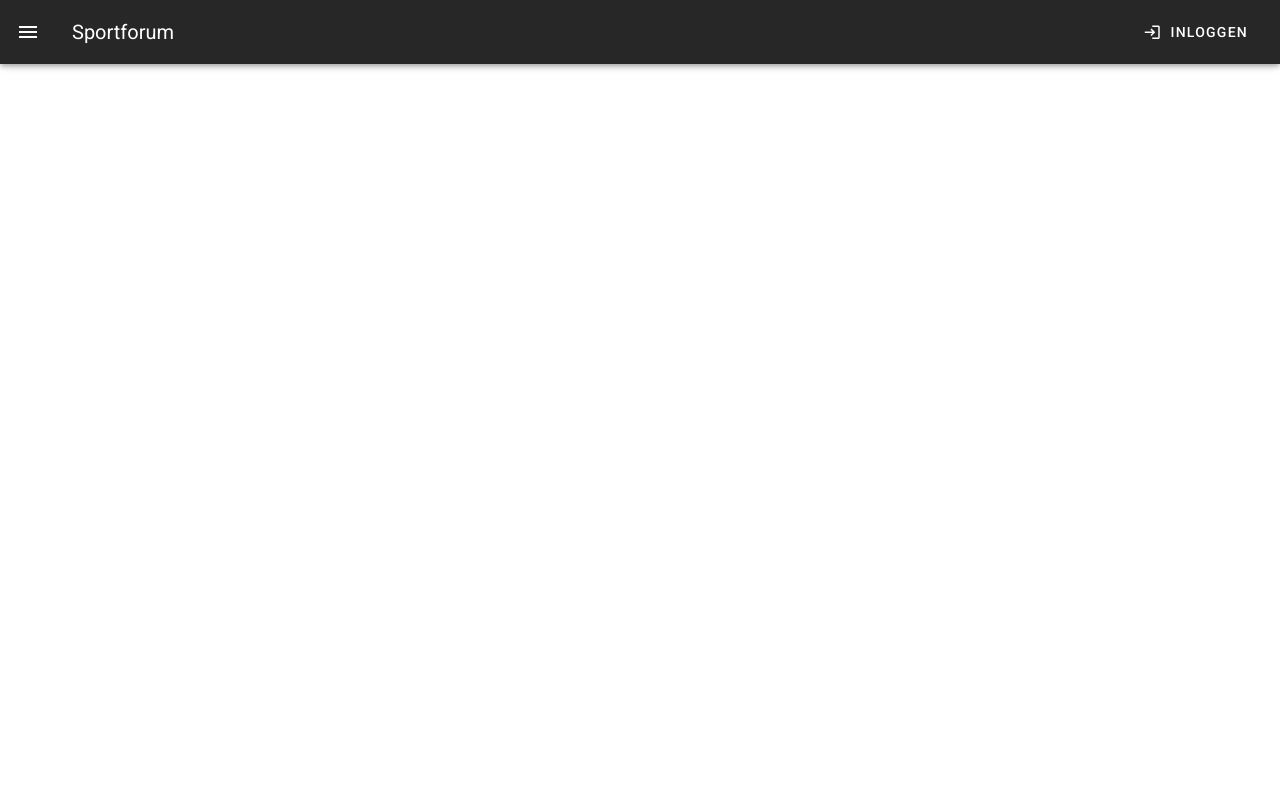
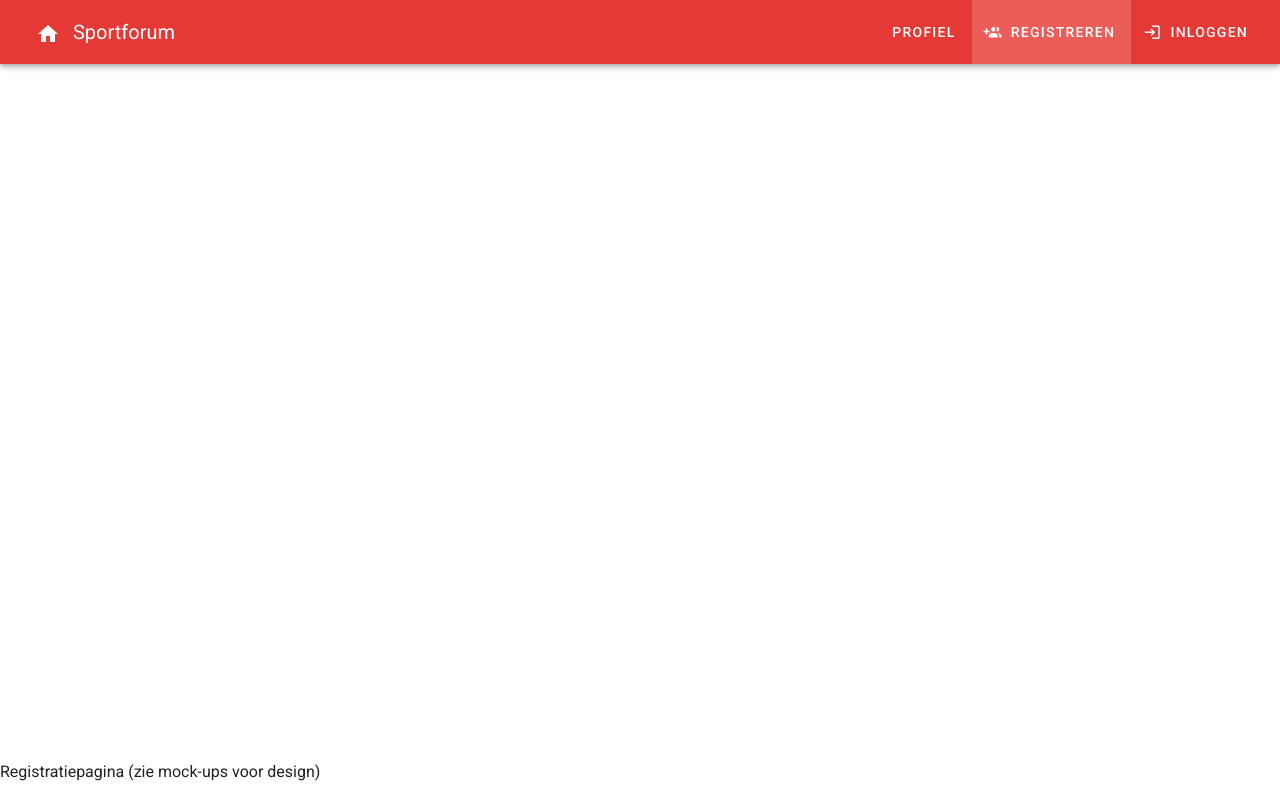
Before and after one commit to Gertjan1996/Project-2.4-Web-Mobile, a Vue app in the folder vue-forum/: page /registreren in a window 1280 px wide. Built offline with nearby package versions, Linux system fonts and the light colour scheme.

Commit message:
Colors + Routing + Components aangemaakt
Individuele componenten aangemaakt, routing naar componenten gefixt in de router en app.js, stockfoto verwijderd, custom thema kleuren aangemaakt

```diff
--- a/vue-forum/src/App.vue
+++ b/vue-forum/src/App.vue
@@ -1,27 +1,61 @@
 <template>
   <v-app>
-    <v-toolbar dark>
-      <v-app-bar-nav-icon @click.native.stop="sideNav = !sideNav"></v-app-bar-nav-icon>
-      <v-toolbar-title>Sportforum</v-toolbar-title>
-      <v-spacer></v-spacer>
-      <v-toolbar-items>
-        <v-btn text>
-          <v-icon left>mdi-login</v-icon>
-          Inloggen
+    <v-toolbar
+      dark
+      class="primary"
+    >
+      <v-app-bar-nav-icon
+        class="hidden-sm-and-up"
+        @click.native.stop="sideNav = !sideNav"
+      />
+      <v-toolbar-title>
+        <router-link
+          to="/"
+          tag="span"
+          style="cursor: pointer"
+        >
+          <v-icon left>
+            mdi-home
+          </v-icon>
+          Sportforum
+        </router-link>
+      </v-toolbar-title>
+      <v-spacer />
+      <v-toolbar-items class="hidden-xs-only">
+        <v-btn
+          v-for="item in menuItems"
+          :key="item.title"
+          text
+          router
+          :to="item.link"
+        >
+          <v-icon left>
+            {{ item.icon }}
+          </v-icon>
+          {{ item.title }}
         </v-btn>
       </v-toolbar-items>
     </v-toolbar>
-    <v-navigation-drawer v-model="sideNav">
+    <v-navigation-drawer
+      temporary
+      v-model="sideNav"
+    >
       <v-list>
-        <v-list-item>
+        <v-list-item
+          v-for="item in menuItems"
+          :key="item.title"
+          router
+          :to="item.link"
+        >
           <v-list-item-action>
-            <v-icon>mdi-login</v-icon>
+            <v-icon>{{ item.icon }}</v-icon>
           </v-list-item-action>
-          <v-list-item-content>Inloggen</v-list-item-content>
+          <v-list-item-content>{{ item.title }}</v-list-item-content>
         </v-list-item>
       </v-list>
     </v-navigation-drawer>
     <main>
+      <router-view />
     </main>
   </v-app>
 </template>
@@ -35,7 +69,12 @@ export default {
   },
 
   data: () => ({
-    sideNav: false
+    sideNav: false,
+    menuItems: [
+      { icon: 'mdi-face', title: 'Profiel', link: '/profiel' },
+      { icon: 'mdi-account-multiple-plus', title: 'Registreren', link: '/registreren' },
+      { icon: 'mdi-login', title: 'Inloggen', link: '/login' }
+    ]
   })
 }
 </script>
--- a/vue-forum/src/plugins/vuetify.js
+++ b/vue-forum/src/plugins/vuetify.js
@@ -1,5 +1,7 @@
 import Vue from 'vue'
 import Vuetify from 'vuetify/lib'
+
+import colors from 'vuetify/lib/util/colors'
 
 Vue.use(Vuetify)
 
@@ -10,9 +12,9 @@ export default new Vuetify({
     },
     themes: {
       light: {
-        primary: '#ee44aa',
-        secondary: '#424242',
-        accent: '#82B1FF',
+        primary: colors.red.darken1, // #E53935
+        secondary: colors.red.lighten4, // #FFCDD2
+        accent: colors.indigo.base, // #3F51B5
         error: '#FF5252',
         info: '#2196F3',
         success: '#4CAF50',
--- a/vue-forum/src/router/index.js
+++ b/vue-forum/src/router/index.js
@@ -11,12 +11,29 @@ const routes = [
     component: Home
   },
   {
-    path: '/about',
-    name: 'About',
-    // route level code-splitting
-    // this generates a separate chunk (about.[hash].js) for this route
-    // which is lazy-loaded when the route is visited.
-    component: () => import(/* webpackChunkName: "about" */ '../views/About.vue')
+    path: '/categorie',
+    name: 'Category',
+    component: () => import('../views/Category.vue')
+  },
+  {
+    path: '/login',
+    name: 'Inloggen',
+    component: () => import('../views/Login.vue')
+  },
+  {
+    path: '/post/new',
+    name: 'CreatePost',
+    component: () => import('../views/Post.vue')
+  },
+  {
+    path: '/profiel',
+    name: 'Profiel',
+    component: () => import('../views/Profile.vue')
+  },
+  {
+    path: '/registreren',
+    name: 'Registreren',
+    component: () => import('../views/Register.vue')
   }
 ]
 
--- a/vue-forum/src/views/About.vue
+++ /dev/null
@@ -1,5 +0,0 @@
-<template>
-  <div class="about">
-    <h1>This is an about page</h1>
-  </div>
-</template>
--- /dev/null
+++ b/vue-forum/src/views/Category.vue
@@ -0,0 +1,5 @@
+<template>
+  <div>
+    <p>Categorie pagina (zie mock-ups voor design)</p>
+  </div>
+</template>
--- a/vue-forum/src/views/Home.vue
+++ b/vue-forum/src/views/Home.vue
@@ -1,21 +1,5 @@
 <template>
-  <div class="home">
-    <img
-      alt="Vue logo"
-      src="../assets/logo.png"
-    >
-    <HelloWorld msg="Welcome to Your Vue.js App" />
+  <div>
+    <p>Homepagina (zie mock-ups voor design)</p>
   </div>
 </template>
-
-<script>
-// @ is an alias to /src
-import HelloWorld from '@/components/HelloWorld.vue'
-
-export default {
-  name: 'Home',
-  components: {
-    HelloWorld
-  }
-}
-</script>
--- /dev/null
+++ b/vue-forum/src/views/Login.vue
@@ -0,0 +1,5 @@
+<template>
+  <div>
+    <p>Loginpagina (zie mock-ups voor design)</p>
+  </div>
+</template>
--- /dev/null
+++ b/vue-forum/src/views/Post.vue
@@ -0,0 +1,5 @@
+<template>
+  <div>
+    <p>Pagina voor forumposts (zie mock-ups voor design)</p>
+  </div>
+</template>
--- /dev/null
+++ b/vue-forum/src/views/Profile.vue
@@ -0,0 +1,5 @@
+<template>
+  <div>
+    <p>Profielpagina (zie mock-ups voor design)</p>
+  </div>
+</template>
--- /dev/null
+++ b/vue-forum/src/views/Register.vue
@@ -0,0 +1,5 @@
+<template>
+  <div>
+    <p>Registratiepagina (zie mock-ups voor design)</p>
+  </div>
+</template>
```
Also changed, not shown: vue-forum/src/assets/logo.png (deleted).
